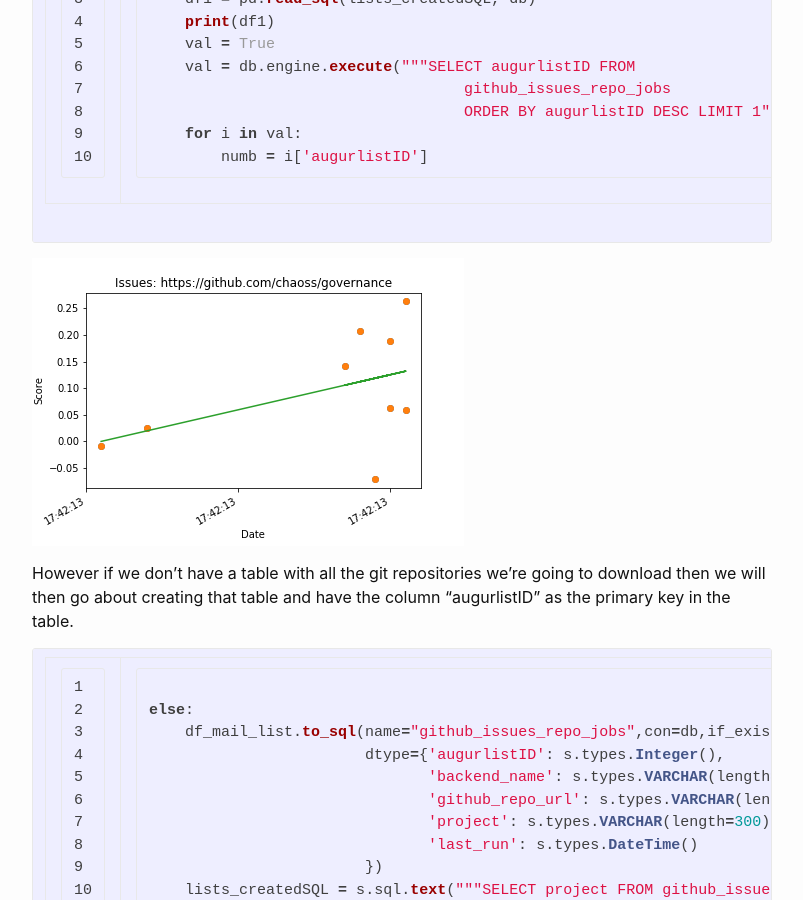
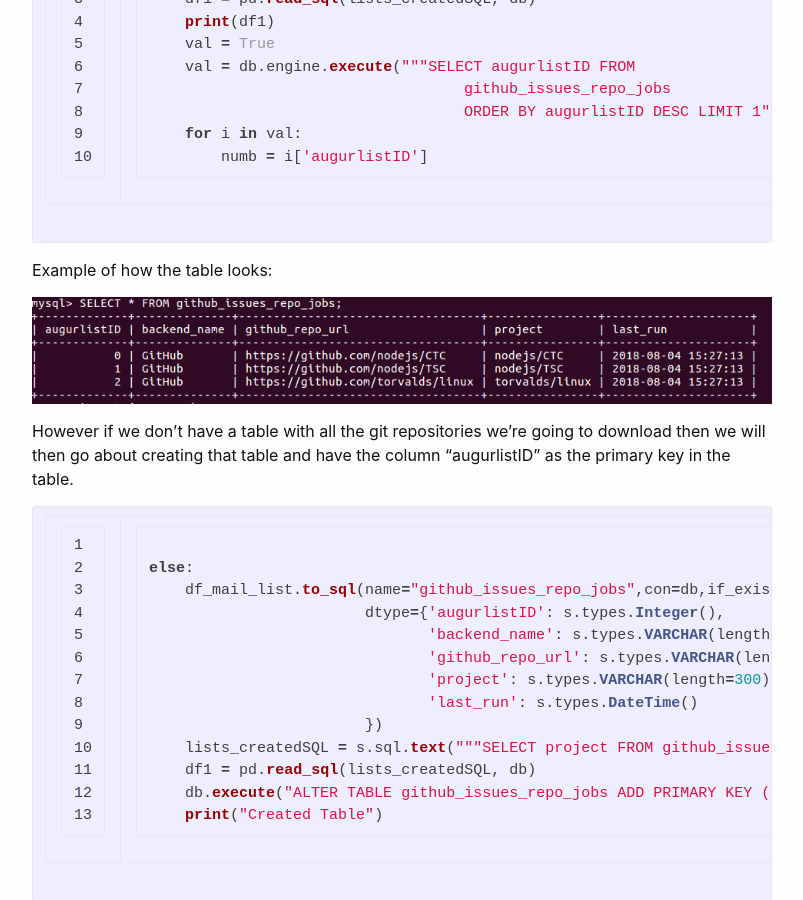
Before and after one commit to kmn5409/keanu-nichols, a Jekyll site: the page built from _posts/2018-08-03-gsoc-Week-12.md, in a window 1280 px wide and 900 px high, scrolled down 1943 px. Shown: the whole window, without its empty margins (238-1041 px from the left). Built offline with Jekyll 4.4.1, drawn with Linux system fonts in a browser that asks for light colours.

Commit message:
Added image

```diff
--- a/_posts/2018-08-03-gsoc-Week-12.md
+++ b/_posts/2018-08-03-gsoc-Week-12.md
@@ -65,7 +65,9 @@ if("github_issues_repo_jobs" in table_names):
         numb = i['augurlistID']
 {% endhighlight %}
 
-![github_issues_2](https://raw.githubusercontent.com/kmn5409/keanu-nichols/master/_includes/week_11_1.png)
+Example of how the table looks:
+
+![github_issues_2](https://raw.githubusercontent.com/kmn5409/keanu-nichols/master/_includes/GSoC_Week12.png)
 
 However if we don't have a table with all the git repositories we're going to download then we will then go about creating that table and have the column "augurlistID" as the primary key in the table.
 
```
Also changed, not shown: 2 other files.
